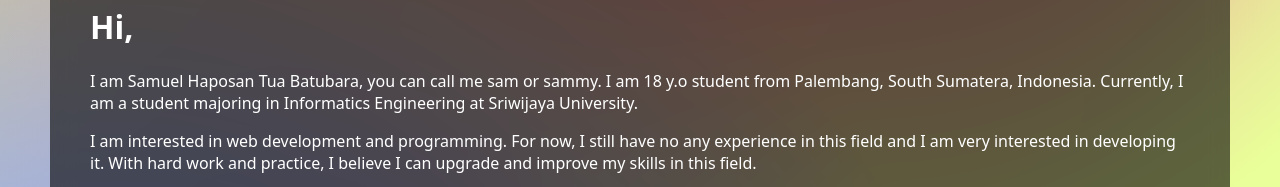
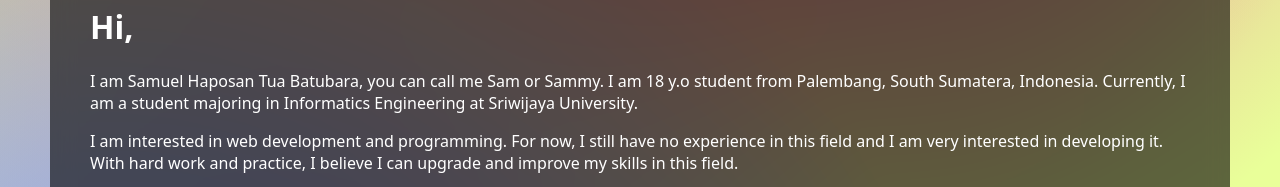
Before and after one commit to samuelhtb/profile-web, a plain HTML site: page index.html in a window 1280 px wide. Shown: the part 613-800 px from the top of the page. Drawn offline with Linux system fonts and the light colour scheme.

Commit message:
fixing some words

```diff
--- a/index.html
+++ b/index.html
@@ -47,13 +47,13 @@
             <div class="left-2">
                 <h1>Hi, </h1>
                 <p>
-                    I am Samuel Haposan Tua Batubara, you can call me sam or sammy.
+                    I am Samuel Haposan Tua Batubara, you can call me Sam or Sammy.
                     I am 18 y.o student from Palembang, South Sumatera, Indonesia.
                     Currently, I am a student majoring in Informatics Engineering at Sriwijaya University.
                 </p>
                 <p>
                     I am interested in web development and programming.
-                    For now, I still have no any experience in this field and I am very interested in developing it.
+                    For now, I still have no experience in this field and I am very interested in developing it.
                     With hard work and practice, I believe I can upgrade and improve my skills in this field.
                 </p>
             </div>
```
